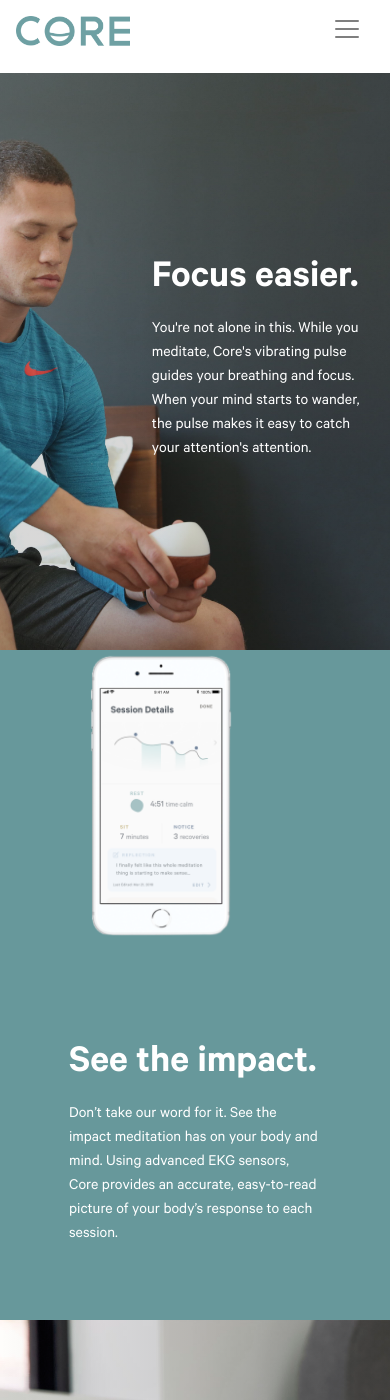
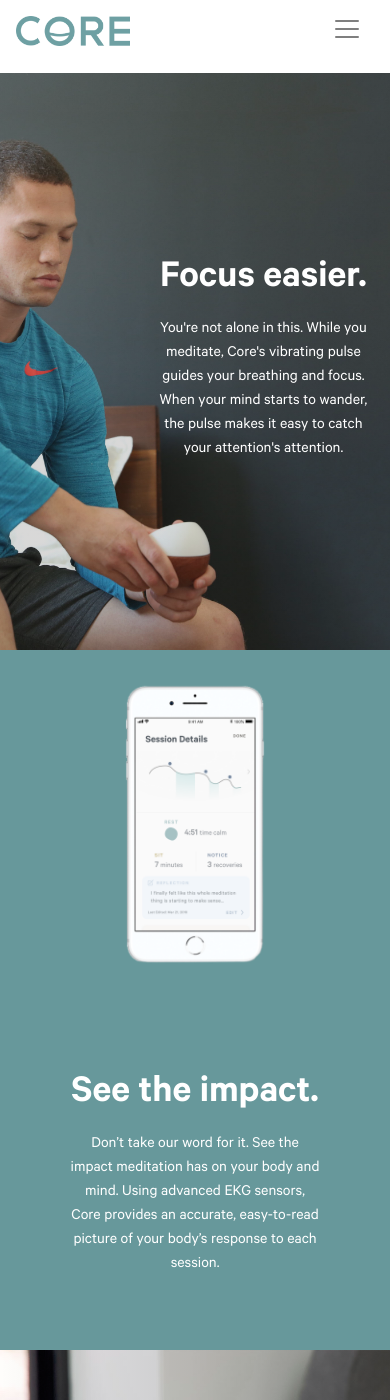
Before and after one commit to bencore/corewellness, a Jekyll site: the page built from index.html, in a window 390 px wide and 1400 px high, scrolled down 1698 px. Built offline with Jekyll 4.4.1, drawn with Linux system fonts in a browser that asks for light colours; nearby versions of some CDN libraries.

Commit message:
Small device formatting improvements for #onepercent

```diff
--- a/css/main.scss
+++ b/css/main.scss
@@ -222,6 +222,17 @@
   max-width: 90%;
   max-height: 90%;
 }
+
+@media (max-width: 767.98px) {
+  .info {
+    text-align: center;
+  }
+
+  .mainimg {
+    padding-top: 30px;
+  }
+
+}
 /*
 @media (min-width: 768px) {
   .info img {
@@ -319,8 +330,8 @@
 /* One Percent */
 
 #onepercent {
-  padding-top: 30px;
-  padding-bottom: 30px;
+  margin-top: 30px;
+  margin-bottom: 30px;
 
   .info-text-left {
     padding: 140px 0px;
@@ -336,7 +347,7 @@
     padding: 0px;
 
     .info-text-left {
-        padding: 60px 0px;
+        padding: 0px 0px 40px 0px;
     }
   }
 }
```
